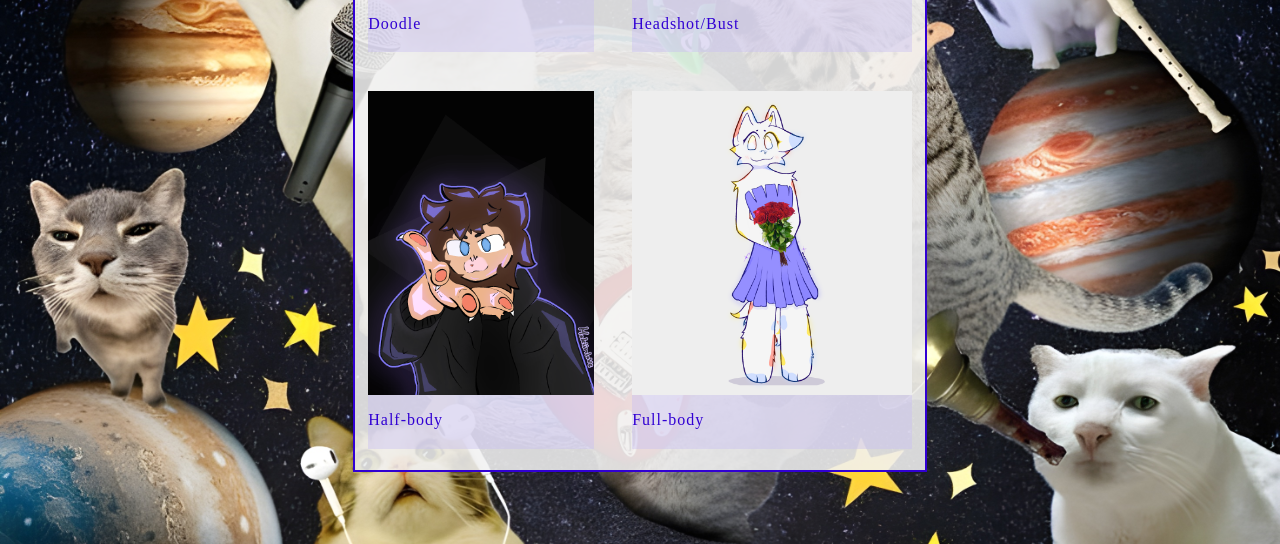
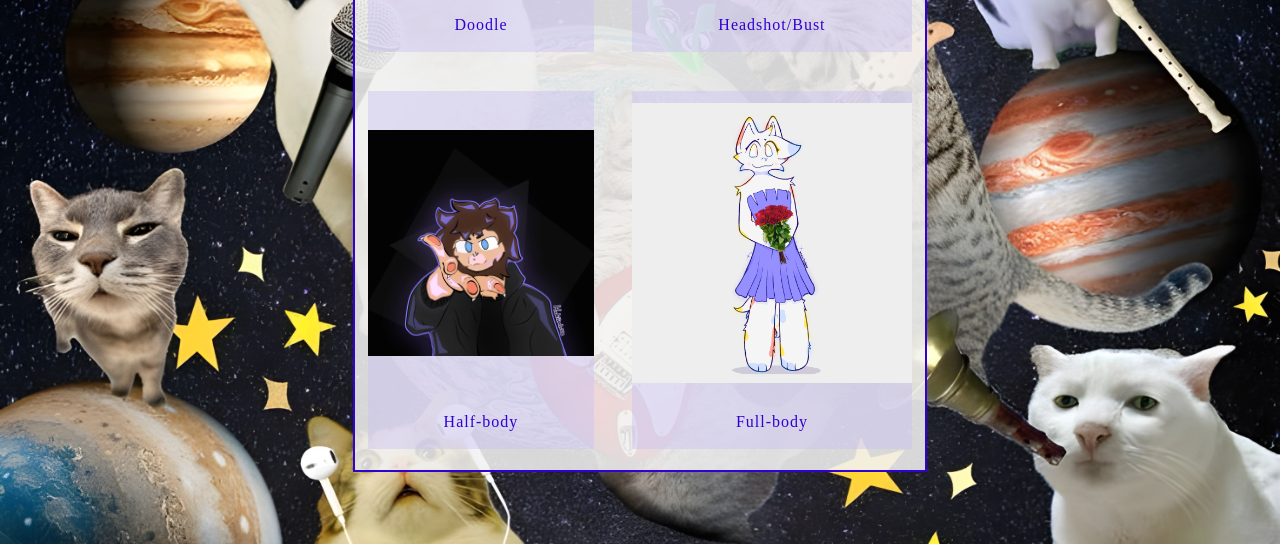
Before and after one commit to mokiinlove/Moki-s-Commissions-2, a PHP site: page /prices.html in a window 1280 px wide. Shown: the part 1019-1563 px from the top of the page. Run offline with PHP 8.4, Linux system fonts and the light colour scheme; some web fonts are replaced.

Commit message:
ajustado el texto de introduccion del index para que sea 50% y la imagen sea 30vh, haciendo que no se agrande la imagen y que se vea mas centrada junto con el texto. tambien se arregló tanto el art como el prices, las imagenes ahora estan centradas y son responsivas.

```diff
--- a/Index.css
+++ b/Index.css
@@ -69,6 +69,10 @@ body{
 .text-no-margin{
     margin: 0;
     padding: 0;
+}
+
+.text-hai{
+    width: 50%;
 }
 
 .text-margin-1{
@@ -312,20 +316,24 @@ label{
 }
 
 .ref-img-info{
-    width: 100%;
+    width: auto;
     height: clamp(220px, 28vw, 420px);
-    display: flex;
-    flex-direction: column;
+    display: grid;
+    grid-template-rows: 85% 15%;
     align-items: stretch;
     background-color: #c8bff16e;
+    box-sizing: border-box;
 }
 
 .img-ref{
     width: 100%;
-    height: 85%;
-    flex: 0 0 85%;
+    height: 100%;
     display: block;
-    object-fit: cover;
+    object-fit: contain;
+    object-position: center;
+    aspect-ratio: 1 / 1;
+    margin: 0;
+    padding: 0;
     position: relative;
 }
 
@@ -348,12 +356,12 @@ label{
 
 .p-art{
     width: 100%;
-    height: 15%;
-    flex: 0 0 15%;
+    height: 100%;
     display: flex;
     flex-direction: column;
     justify-content: center;
     text-align: center;
+    box-sizing: border-box;
 }
 
 .pp{
@@ -431,4 +439,8 @@ label{
     .img-emote{
         width: 5.5vw;
     }
+
+    .ref-img-info{
+        height: clamp(220px, 28vw, 420px);
+    }
 }
--- a/Index.html
+++ b/Index.html
@@ -32,7 +32,7 @@
             </div>
             <div class="status-text-div">
                 <p class="text-margin-1">
-                    Commissions open | Art trades open
+                   ♥ Commissions open | Art trades open ★
                 </p>
             </div>
 
@@ -41,7 +41,7 @@
         <div class="inside-div middle-inside-div"> <!-- MIDDLE INSIDE DIV -->
 
             <div class="info-double-div">
-                <p class="text-no-margin">Hai <img class="img-emote" src="./images/others/emotes/fetti_heart.png"> I go by Moki and Molly! I´m a digital artist, volleyball player and web developer. I hope you enjoy my art and feel free to contact me for commissions or art trades! Thank you for visiting my page!</p>
+                <p class="text-no-margin text-hai">Hai <img class="img-emote" src="./images/others/emotes/fetti_heart.png"> I go by Moki and Molly! I´m a digital artist, volleyball player and web developer. I hope you enjoy my art and feel free to contact me for commissions or art trades! Thank you for visiting my page!</p>
 
                 <div class="separator"></div>
 
--- a/prices.html
+++ b/prices.html
@@ -139,22 +139,30 @@
 
                 <div class="ref-img-info">
                     <img class="img-ref" src="./images/artwork/prices-references/doodle.png">
-                    <p>Doodle</p>
+                    <div class="p-art">
+                        <p class="pp">Doodle</p>
+                    </div>
                 </div>
 
                 <div class="ref-img-info">
                     <img class="img-ref" src="./images/artwork/prices-references/headshot.png">
-                    <p>Headshot/Bust</p>
+                    <div class="p-art">
+                        <p class="pp">Headshot/Bust</p>
+                    </div>
                 </div>
 
                 <div class="ref-img-info">
                     <img class="img-ref" src="./images/artwork/prices-references/half-body.png">
-                    <p>Half-body</p>
+                    <div class="p-art">
+                        <p class="pp">Half-body</p>
+                    </div>
                 </div>
 
                 <div class="ref-img-info">
                     <img class="img-ref" src="./images/artwork/prices-references/full-body.png">
-                    <p>Full-body</p>
+                    <div class="p-art">
+                        <p class="pp">Full-body</p>
+                    </div>
                 </div>
 
             </div>
```
Also changed, not shown: art.html (+17 -0 lines), images/artwork/Untitled124_20260415175359.png (added), images/artwork/headshot-animated-protogen.gif (added).
